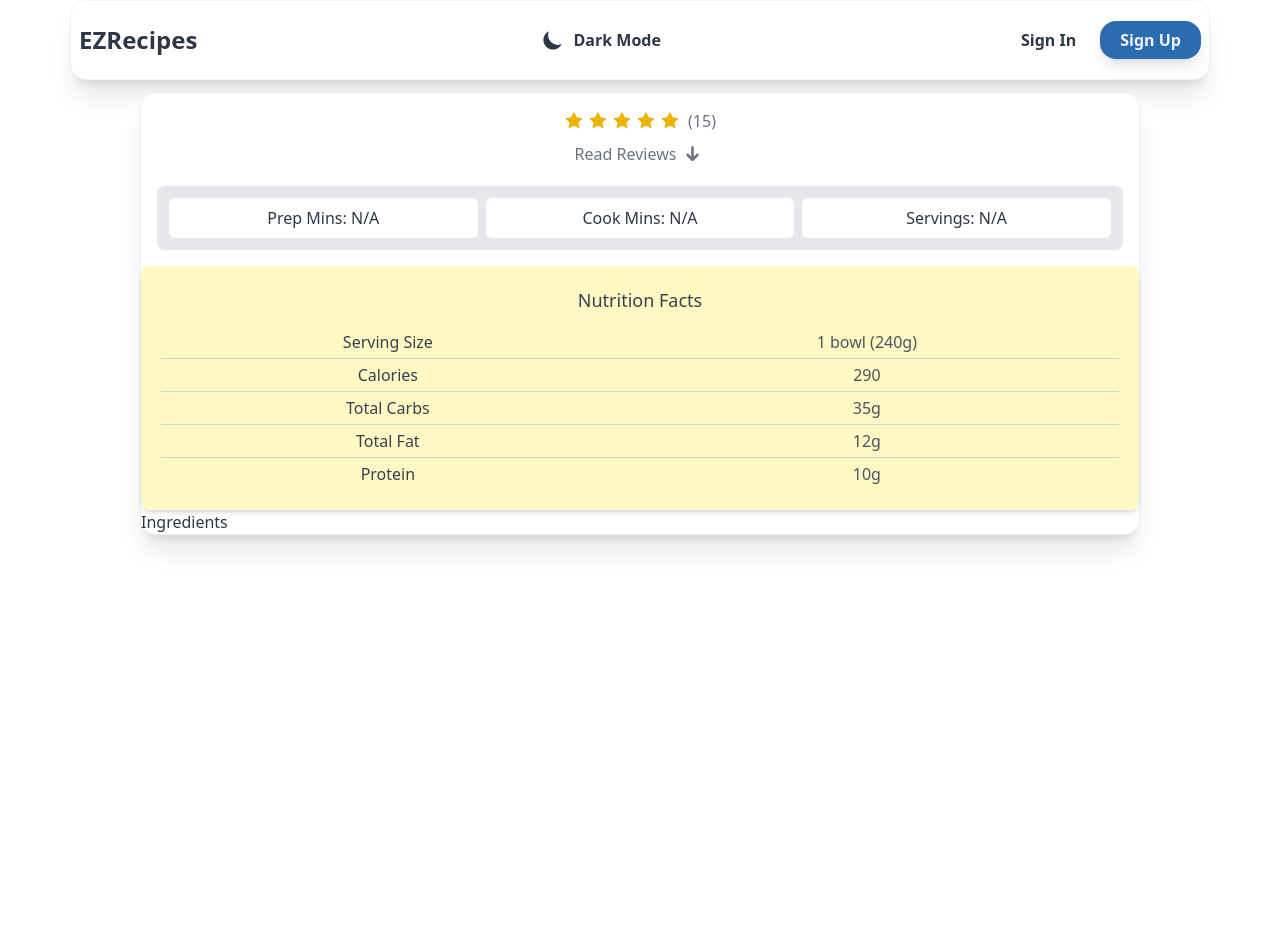
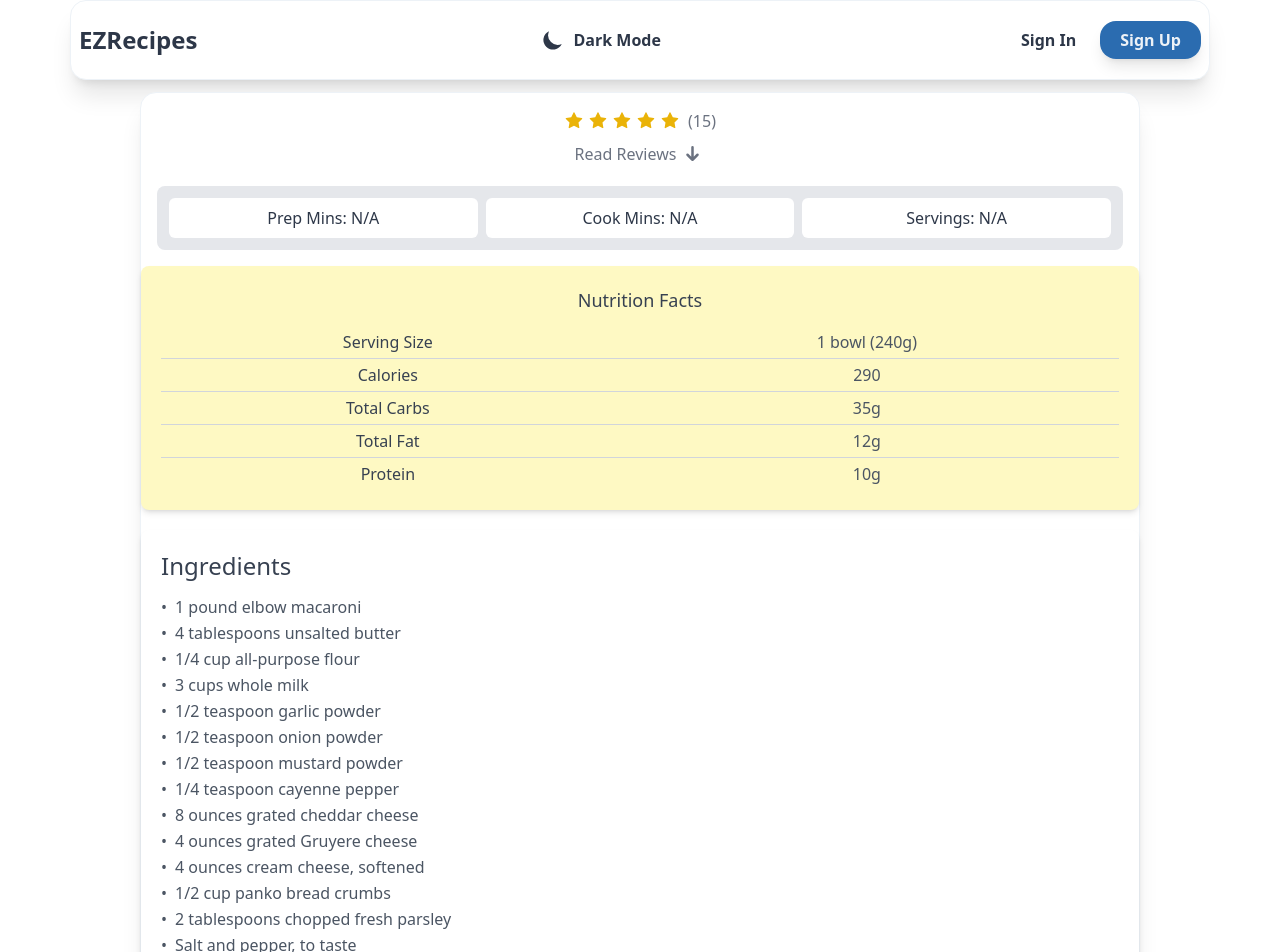
Before and after one commit to brianguyen97/ez-recipes, a React (Create React App) app: page /recipe/1 in a window 1280 px wide. Shown: the top 952 px of the page. Before the commit the page ends 800 px from the top, so only its background shows below. Built offline with nearby package versions, Linux system fonts and the light colour scheme; no server answers.

Commit message:
html/css for ingredients, hard coded

```diff
--- a/src/components/Ingredients.jsx
+++ b/src/components/Ingredients.jsx
@@ -1,7 +1,36 @@
 import React from "react";
 
 function Ingredients() {
-  return <div>Ingredients</div>;
+  const ingredients = [
+    "1 pound elbow macaroni",
+    "4 tablespoons unsalted butter",
+    "1/4 cup all-purpose flour",
+    "3 cups whole milk",
+    "1/2 teaspoon garlic powder",
+    "1/2 teaspoon onion powder",
+    "1/2 teaspoon mustard powder",
+    "1/4 teaspoon cayenne pepper",
+    "8 ounces grated cheddar cheese",
+    "4 ounces grated Gruyere cheese",
+    "4 ounces cream cheese, softened",
+    "1/2 cup panko bread crumbs",
+    "2 tablespoons chopped fresh parsley",
+    "Salt and pepper, to taste",
+  ];
+
+  return (
+    <div className="bg-white rounded-lg p-5 shadow-md mt-5">
+      <p className="text-2xl font-medium text-gray-700 mb-3">Ingredients</p>
+      <ul className="list-disc pl-0 text-gray-600 leading-relaxed">
+        {ingredients.map((ingredient, index) => (
+          <li key={index} className="flex">
+            <span className="mr-2">&#8226;</span>
+            <span className="">{ingredient}</span>
+          </li>
+        ))}
+      </ul>
+    </div>
+  );
 }
 
 export default Ingredients;
```
